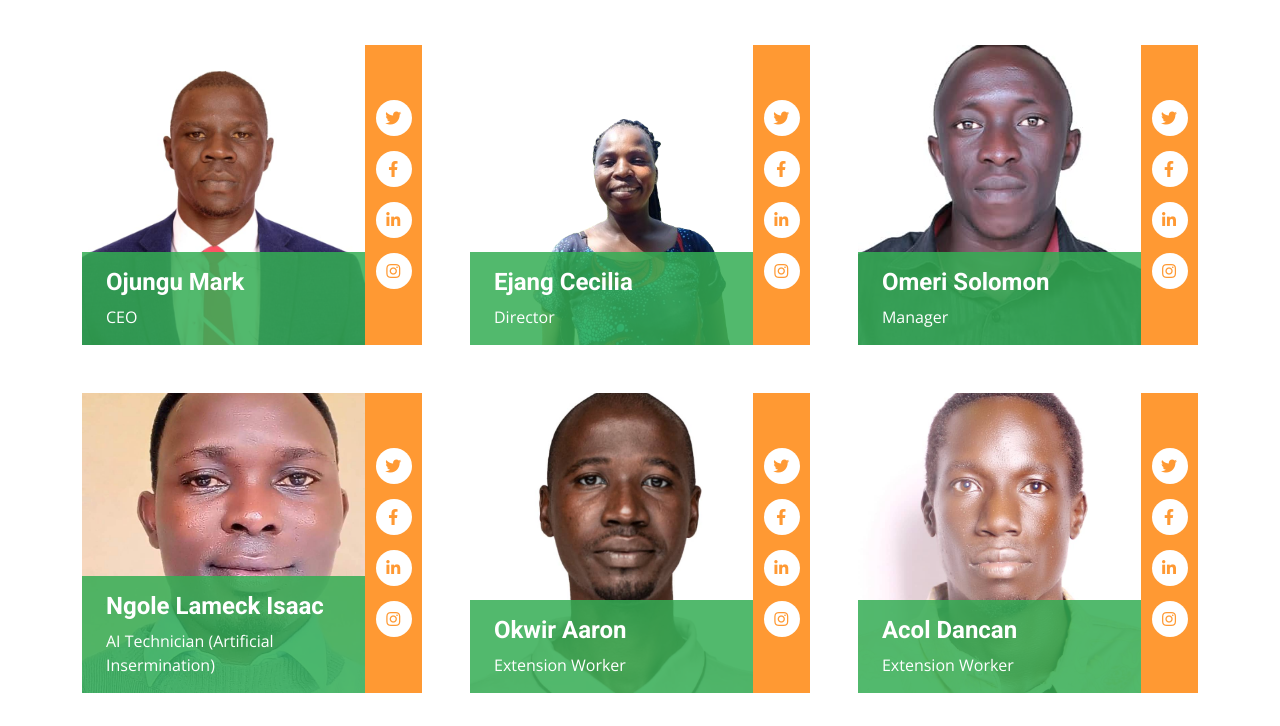
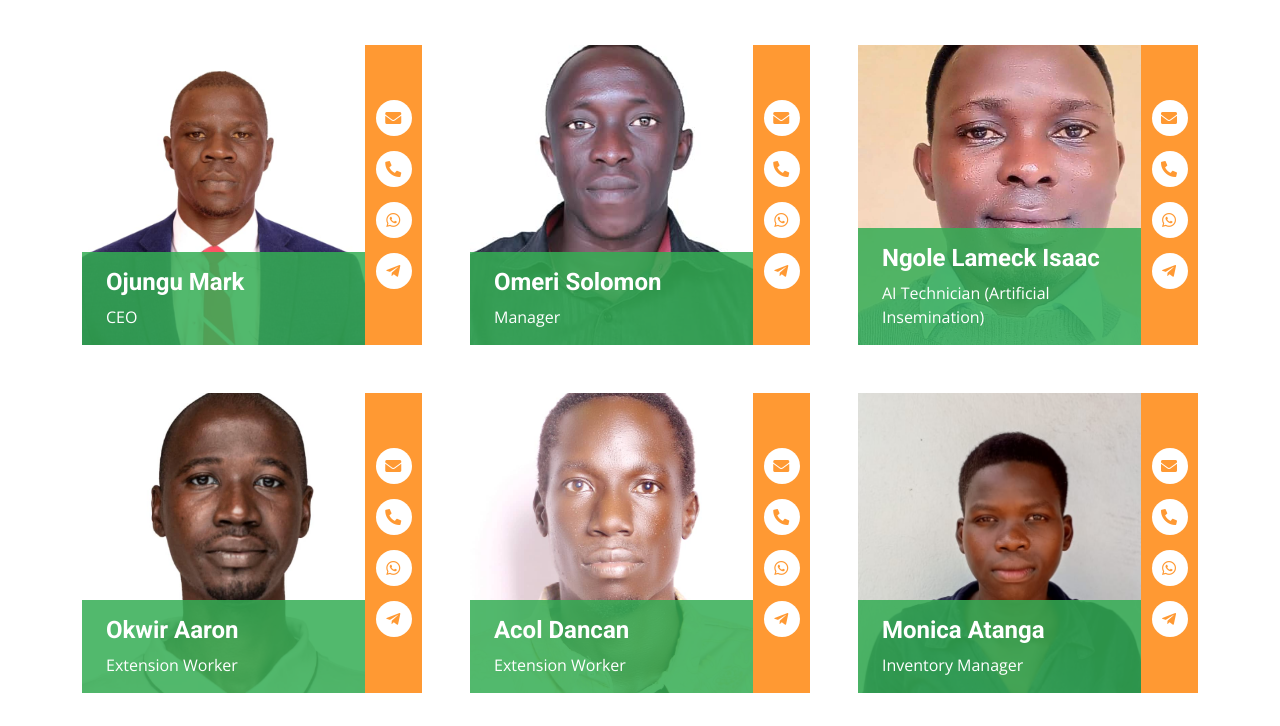
Before and after one commit to KaKebe-Technologies-Limited/Rhino-Mac, a plain HTML site: page about.html in a window 1280 px wide. Shown: the part 2071-2797 px from the top of the page. Drawn offline with nearby package versions, Linux system fonts and the light colour scheme.

Commit message:
Updated the links on the icons cards of the team members and the picture on the about page

```diff
--- a/about.html
+++ b/about.html
@@ -124,7 +124,7 @@
         <div class="row gx-5">
             <div class="col-lg-6 mb-5 mb-lg-0">
                 <div class="d-flex h-100 border border-5 border-primary border-bottom-0 pt-4">
-                    <img class="img-fluid rounded shadow-lg" src="img/team/about.jpeg" alt="About Image" style="object-fit: cover; height: 100%; width: 100%; border-radius: 10px;">
+                    <img class="img-fluid rounded shadow-lg"  src="img/team/MarkO.jpg" alt="About Image" style="object-fit: cover; height: 100%; width: 100%; border-radius: 10px;">
                 </div>
             </div>
             <div class="col-lg-6 pb-5">
@@ -236,6 +236,8 @@
             <h1 class="display-5">We Are Professional Bee Farmers</h1>
         </div>
         <div class="row g-5">
+
+
             <div class="col-lg-4 col-md-6">
                 <div class="row g-0">
                     <div class="col-10">
@@ -249,35 +251,27 @@
                     </div>
                     <div class="col-2">
                         <div class="h-100 d-flex flex-column align-items-center justify-content-around bg-secondary py-5">
-                            <a class="btn btn-square rounded-circle bg-white" href="#"><i class="fab fa-twitter text-secondary"></i></a>
-                            <a class="btn btn-square rounded-circle bg-white" href="#"><i class="fab fa-facebook-f text-secondary"></i></a>
-                            <a class="btn btn-square rounded-circle bg-white" href="#"><i class="fab fa-linkedin-in text-secondary"></i></a>
-                            <a class="btn btn-square rounded-circle bg-white" href="#"><i class="fab fa-instagram text-secondary"></i></a>
+                            <!-- Email Icon -->
+                            <a class="btn btn-square rounded-circle bg-white" href="mailto:example@example.com">
+                                <i class="fas fa-envelope text-secondary"></i>
+                            </a>
+                            <!-- Mobile Icon -->
+                            <a class="btn btn-square rounded-circle bg-white" href="tel:+1234567890">
+                                <i class="fas fa-phone-alt text-secondary"></i>
+                            </a>
+                            <!-- WhatsApp Icon -->
+                            <a class="btn btn-square rounded-circle bg-white" href="https://wa.me/1234567890" target="_blank">
+                                <i class="fab fa-whatsapp text-secondary"></i>
+                            </a>
+                            <!-- Telegram Icon -->
+                            <a class="btn btn-square rounded-circle bg-white" href="https://t.me/yourusername" target="_blank">
+                                <i class="fab fa-telegram-plane text-secondary"></i>
+                            </a>
                         </div>
                     </div>
                 </div>
             </div>
-            <div class="col-lg-4 col-md-6">
-                <div class="row g-0">
-                    <div class="col-10">
-                        <div class="position-relative">
-                            <img class="img-fluid team-image" src="img/team/cecilia.png" alt="">
-                            <div class="position-absolute start-0 bottom-0 w-100 py-3 px-4" style="background: rgba(52, 173, 84, .85);">
-                                <h4 class="text-white">Ejang Cecilia</h4>
-                                <span class="text-white">Director</span>
-                            </div>
-                        </div>
-                    </div>
-                    <div class="col-2">
-                        <div class="h-100 d-flex flex-column align-items-center justify-content-around bg-secondary py-5">
-                            <a class="btn btn-square rounded-circle bg-white" href="#"><i class="fab fa-twitter text-secondary"></i></a>
-                            <a class="btn btn-square rounded-circle bg-white" href="#"><i class="fab fa-facebook-f text-secondary"></i></a>
-                            <a class="btn btn-square rounded-circle bg-white" href="#"><i class="fab fa-linkedin-in text-secondary"></i></a>
-                            <a class="btn btn-square rounded-circle bg-white" href="#"><i class="fab fa-instagram text-secondary"></i></a>
-                        </div>
-                    </div>
-                </div>
-            </div>
+
 
             <div class="col-lg-4 col-md-6">
                 <div class="row g-0">
@@ -292,10 +286,18 @@
                     </div>
                     <div class="col-2">
                         <div class="h-100 d-flex flex-column align-items-center justify-content-around bg-secondary py-5">
-                            <a class="btn btn-square rounded-circle bg-white" href="#"><i class="fab fa-twitter text-secondary"></i></a>
-                            <a class="btn btn-square rounded-circle bg-white" href="#"><i class="fab fa-facebook-f text-secondary"></i></a>
-                            <a class="btn btn-square rounded-circle bg-white" href="#"><i class="fab fa-linkedin-in text-secondary"></i></a>
-                            <a class="btn btn-square rounded-circle bg-white" href="#"><i class="fab fa-instagram text-secondary"></i></a>
+                            <a class="btn btn-square rounded-circle bg-white" href="mailto:example@example.com">
+                                <i class="fas fa-envelope text-secondary"></i>
+                            </a>
+                            <a class="btn btn-square rounded-circle bg-white" href="tel:+1234567890">
+                                <i class="fas fa-phone-alt text-secondary"></i>
+                            </a>
+                            <a class="btn btn-square rounded-circle bg-white" href="https://wa.me/1234567890" target="_blank">
+                                <i class="fab fa-whatsapp text-secondary"></i>
+                            </a>
+                            <a class="btn btn-square rounded-circle bg-white" href="https://t.me/yourusername" target="_blank">
+                                <i class="fab fa-telegram-plane text-secondary"></i>
+                            </a>
                         </div>
                     </div>
                 </div>
@@ -308,16 +310,24 @@
                             <img class="img-fluid team-image" src="img/team/isaac.jpeg" alt="">
                             <div class="position-absolute start-0 bottom-0 w-100 py-3 px-4" style="background: rgba(52, 173, 84, .85);">
                                 <h4 class="text-white">Ngole Lameck Isaac</h4>
-                                <span class="text-white">AI Technician (Artificial Insermination)</span>
+                                <span class="text-white">AI Technician (Artificial Insemination)</span>
                             </div>
                         </div>
                     </div>
                     <div class="col-2">
                         <div class="h-100 d-flex flex-column align-items-center justify-content-around bg-secondary py-5">
-                            <a class="btn btn-square rounded-circle bg-white" href="#"><i class="fab fa-twitter text-secondary"></i></a>
-                            <a class="btn btn-square rounded-circle bg-white" href="#"><i class="fab fa-facebook-f text-secondary"></i></a>
-                            <a class="btn btn-square rounded-circle bg-white" href="#"><i class="fab fa-linkedin-in text-secondary"></i></a>
-                            <a class="btn btn-square rounded-circle bg-white" href="#"><i class="fab fa-instagram text-secondary"></i></a>
+                            <a class="btn btn-square rounded-circle bg-white" href="mailto:example@example.com">
+                                <i class="fas fa-envelope text-secondary"></i>
+                            </a>
+                            <a class="btn btn-square rounded-circle bg-white" href="tel:+1234567890">
+                                <i class="fas fa-phone-alt text-secondary"></i>
+                            </a>
+                            <a class="btn btn-square rounded-circle bg-white" href="https://wa.me/1234567890" target="_blank">
+                                <i class="fab fa-whatsapp text-secondary"></i>
+                            </a>
+                            <a class="btn btn-square rounded-circle bg-white" href="https://t.me/yourusername" target="_blank">
+                                <i class="fab fa-telegram-plane text-secondary"></i>
+                            </a>
                         </div>
                     </div>
                 </div>
@@ -336,10 +346,18 @@
                     </div>
                     <div class="col-2">
                         <div class="h-100 d-flex flex-column align-items-center justify-content-around bg-secondary py-5">
-                            <a class="btn btn-square rounded-circle bg-white" href="#"><i class="fab fa-twitter text-secondary"></i></a>
-                            <a class="btn btn-square rounded-circle bg-white" href="#"><i class="fab fa-facebook-f text-secondary"></i></a>
-                            <a class="btn btn-square rounded-circle bg-white" href="#"><i class="fab fa-linkedin-in text-secondary"></i></a>
-                            <a class="btn btn-square rounded-circle bg-white" href="#"><i class="fab fa-instagram text-secondary"></i></a>
+                            <a class="btn btn-square rounded-circle bg-white" href="mailto:example@example.com">
+                                <i class="fas fa-envelope text-secondary"></i>
+                            </a>
+                            <a class="btn btn-square rounded-circle bg-white" href="tel:+1234567890">
+                                <i class="fas fa-phone-alt text-secondary"></i>
+                            </a>
+                            <a class="btn btn-square rounded-circle bg-white" href="https://wa.me/1234567890" target="_blank">
+                                <i class="fab fa-whatsapp text-secondary"></i>
+                            </a>
+                            <a class="btn btn-square rounded-circle bg-white" href="https://t.me/yourusername" target="_blank">
+                                <i class="fab fa-telegram-plane text-secondary"></i>
+                            </a>
                         </div>
                     </div>
                 </div>
@@ -358,10 +376,18 @@
                     </div>
                     <div class="col-2">
                         <div class="h-100 d-flex flex-column align-items-center justify-content-around bg-secondary py-5">
-                            <a class="btn btn-square rounded-circle bg-white" href="#"><i class="fab fa-twitter text-secondary"></i></a>
-                            <a class="btn btn-square rounded-circle bg-white" href="#"><i class="fab fa-facebook-f text-secondary"></i></a>
-                            <a class="btn btn-square rounded-circle bg-white" href="#"><i class="fab fa-linkedin-in text-secondary"></i></a>
-                            <a class="btn btn-square rounded-circle bg-white" href="#"><i class="fab fa-instagram text-secondary"></i></a>
+                            <a class="btn btn-square rounded-circle bg-white" href="mailto:example@example.com">
+                                <i class="fas fa-envelope text-secondary"></i>
+                            </a>
+                            <a class="btn btn-square rounded-circle bg-white" href="tel:+1234567890">
+                                <i class="fas fa-phone-alt text-secondary"></i>
+                            </a>
+                            <a class="btn btn-square rounded-circle bg-white" href="https://wa.me/1234567890" target="_blank">
+                                <i class="fab fa-whatsapp text-secondary"></i>
+                            </a>
+                            <a class="btn btn-square rounded-circle bg-white" href="https://t.me/yourusername" target="_blank">
+                                <i class="fab fa-telegram-plane text-secondary"></i>
+                            </a>
                         </div>
                     </div>
                 </div>
@@ -380,14 +406,23 @@
                     </div>
                     <div class="col-2">
                         <div class="h-100 d-flex flex-column align-items-center justify-content-around bg-secondary py-5">
-                            <a class="btn btn-square rounded-circle bg-white" href="#"><i class="fab fa-twitter text-secondary"></i></a>
-                            <a class="btn btn-square rounded-circle bg-white" href="#"><i class="fab fa-facebook-f text-secondary"></i></a>
-                            <a class="btn btn-square rounded-circle bg-white" href="#"><i class="fab fa-linkedin-in text-secondary"></i></a>
-                            <a class="btn btn-square rounded-circle bg-white" href="#"><i class="fab fa-instagram text-secondary"></i></a>
+                            <a class="btn btn-square rounded-circle bg-white" href="mailto:example@example.com">
+                                <i class="fas fa-envelope text-secondary"></i>
+                            </a>
+                            <a class="btn btn-square rounded-circle bg-white" href="tel:+1234567890">
+                                <i class="fas fa-phone-alt text-secondary"></i>
+                            </a>
+                            <a class="btn btn-square rounded-circle bg-white" href="https://wa.me/1234567890" target="_blank">
+                                <i class="fab fa-whatsapp text-secondary"></i>
+                            </a>
+                            <a class="btn btn-square rounded-circle bg-white" href="https://t.me/yourusername" target="_blank">
+                                <i class="fab fa-telegram-plane text-secondary"></i>
+                            </a>
                         </div>
                     </div>
                 </div>
             </div>
+
 
         </div>
     </div>
```
Also changed, not shown: index.html (+82 -46 lines), team.html (+97 -29 lines).
